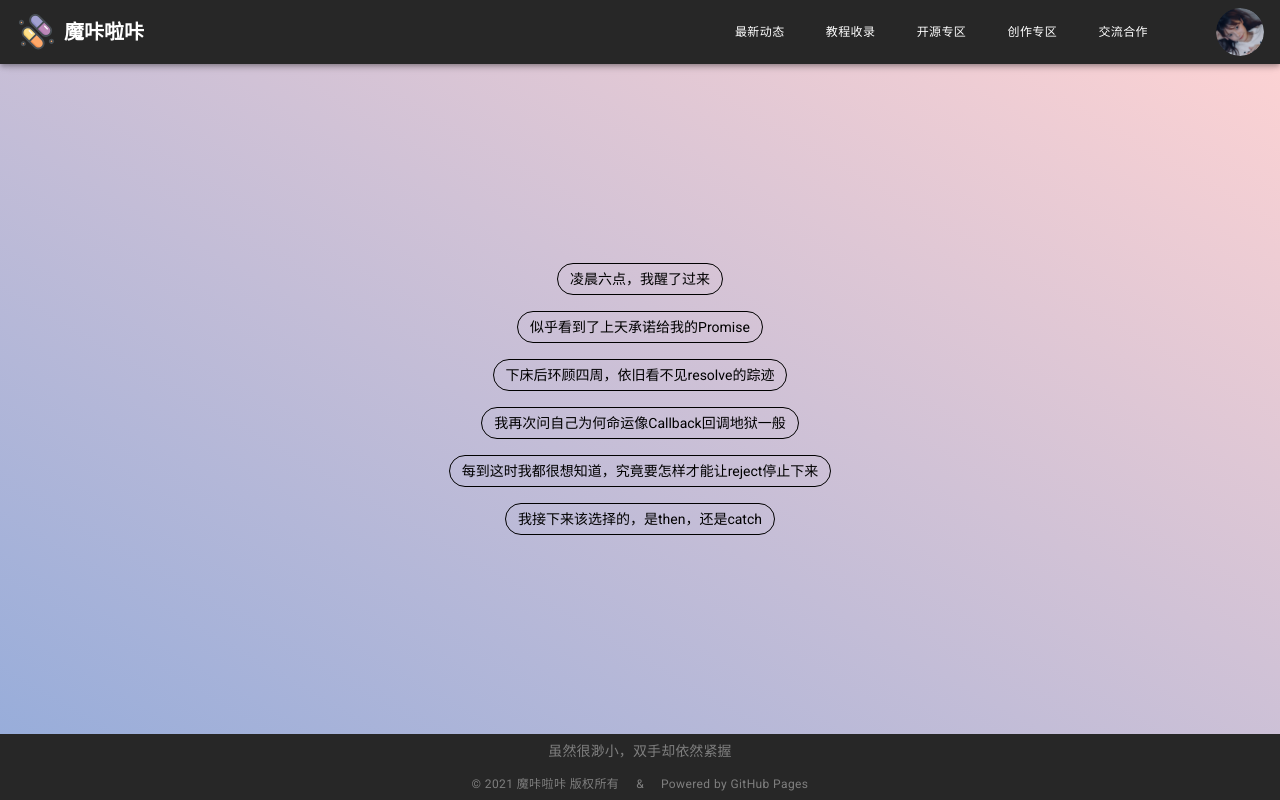
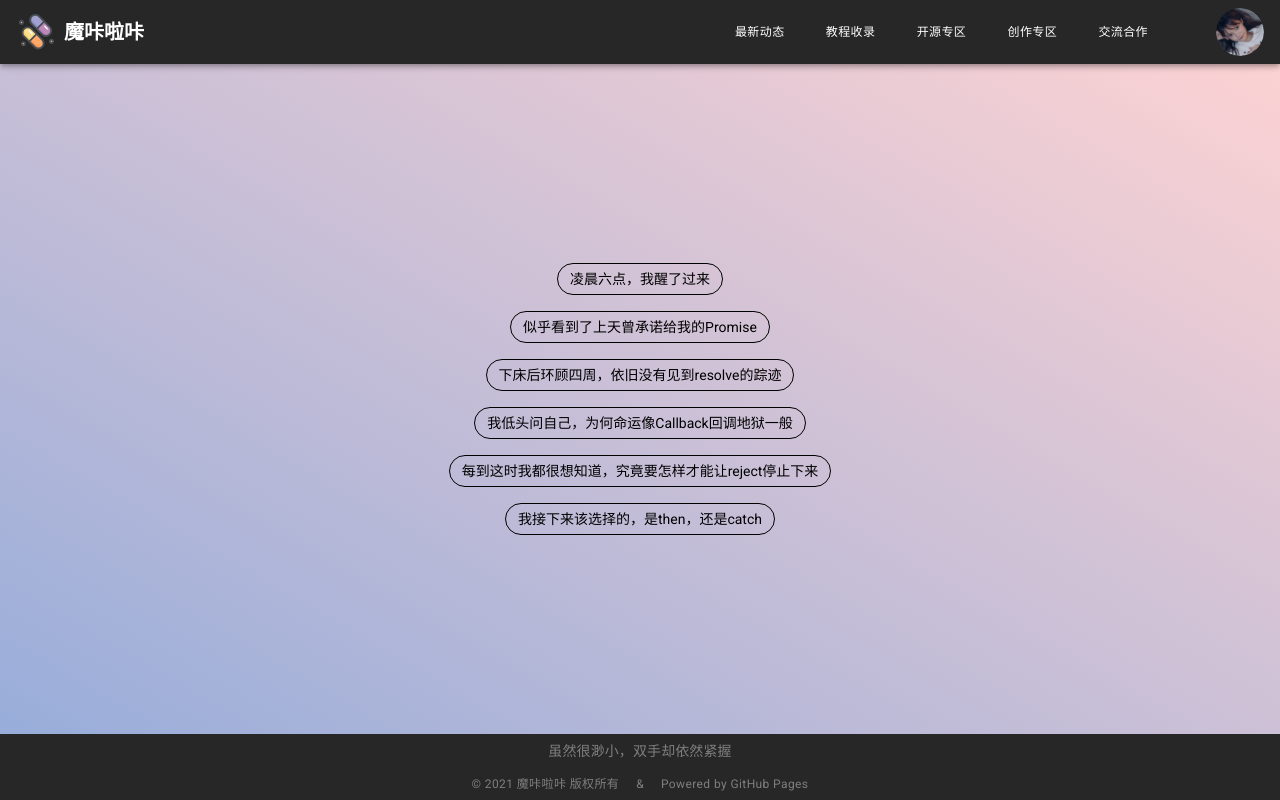
Before and after one commit to ggdream/site, a Vue app: page / in a window 1280 px wide. Built offline with nearby package versions, Linux system fonts and the light colour scheme.

Commit message:
改了改主页文案

```diff
--- a/src/views/home/text.ts
+++ b/src/views/home/text.ts
@@ -1,8 +1,8 @@
 export default [
   '凌晨六点，我醒了过来',
-  '似乎看到了上天承诺给我的Promise',
-  '下床后环顾四周，依旧看不见resolve的踪迹',
-  '我再次问自己为何命运像Callback回调地狱一般',
+  '似乎看到了上天曾承诺给我的Promise',
+  '下床后环顾四周，依旧没有见到resolve的踪迹',
+  '我低头问自己，为何命运像Callback回调地狱一般',
   '每到这时我都很想知道，究竟要怎样才能让reject停止下来',
   '我接下来该选择的，是then，还是catch',
 ]
```
